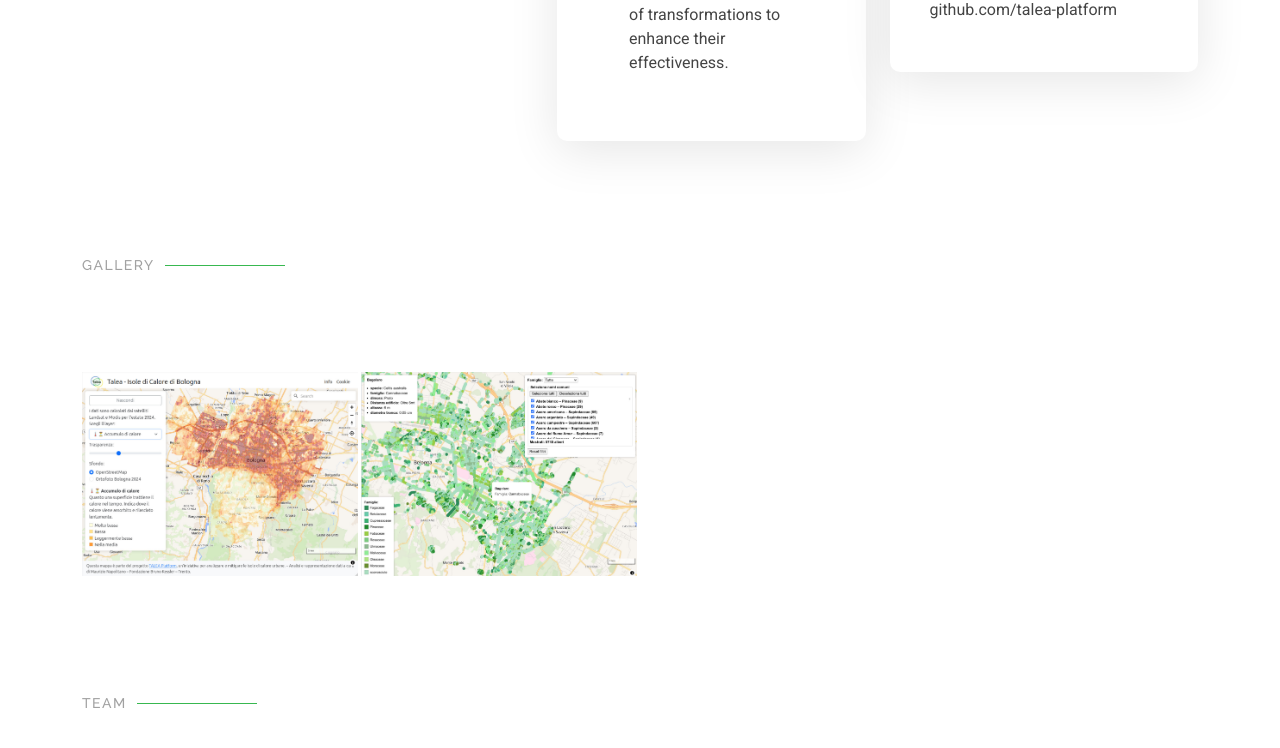
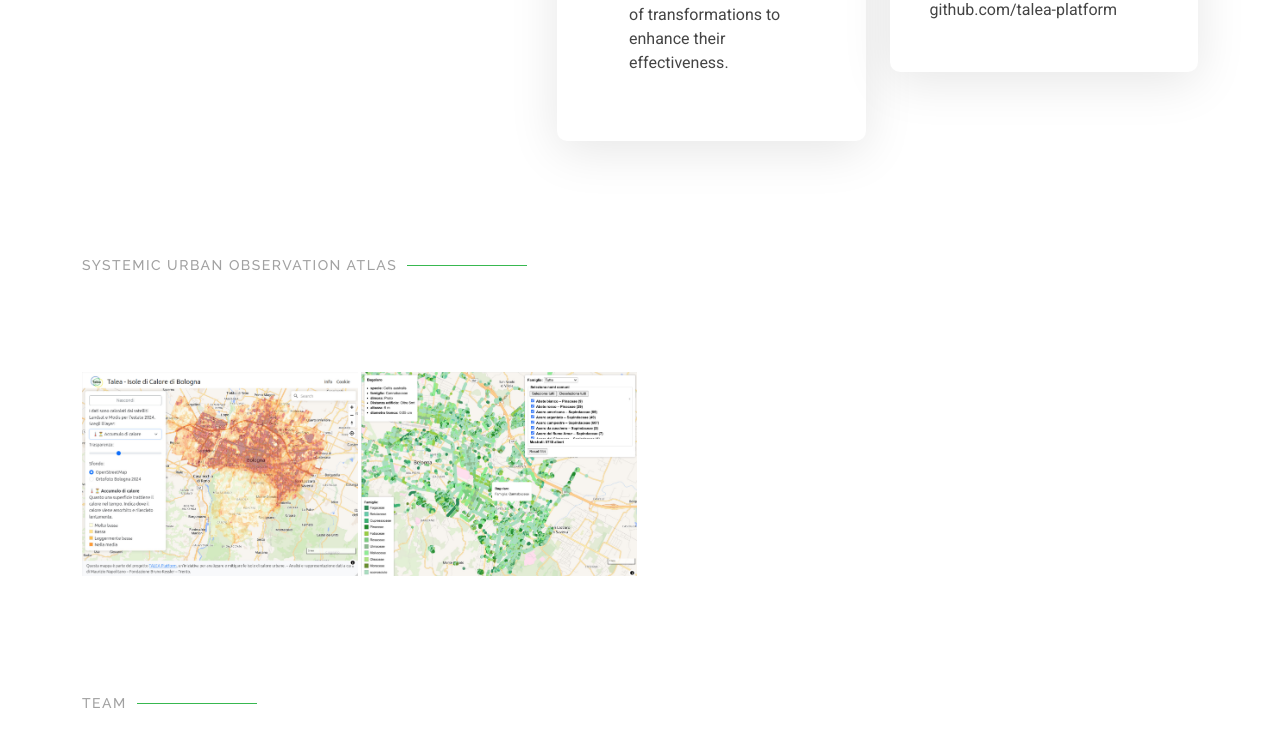
Before and after one commit to TALEA-platform/.github, a plain HTML site: page docs/index.html in a window 1280 px wide. Shown: the part 1239-1987 px from the top of the page. Drawn offline with Linux system fonts and the light colour scheme.

Commit message:
Update index.html

```diff
--- a/docs/index.html
+++ b/docs/index.html
@@ -51,7 +51,7 @@
         <ul>
           <li><a href="#hero" class="active">Home</a></li>
           <li><a href="#about">About</a></li>
-          <li><a href="#gallery">Gallery</a></li>
+          <li><a href="#gallery">Atlas</a></li>
           <li><a href="#team">Team</a></li>
         </ul>
         <i class="mobile-nav-toggle d-xl-none bi bi-list"></i>
@@ -161,8 +161,8 @@ To promote cities that regenerate “from the ground up,” starting from small
 
         <!-- Section Title -->
         <div class="container section-title" data-aos="fade-up">
-          <h2>Gallery</h2>
-          <div><span>Check Our</span> <span class="description-title">Gallery</span></div>
+          <h2>Systemic Urban Observation Atlas</h2>
+          <div><span>Check Our</span> <span class="description-title">Systemic Urban Observation Atlas</span></div>
         </div><!-- End Section Title -->
 
         <div class="container" data-aos="fade-up" data-aos-delay="100">
```
